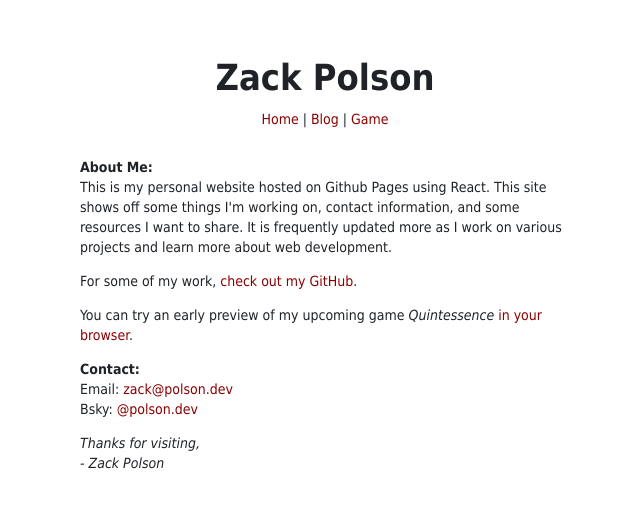
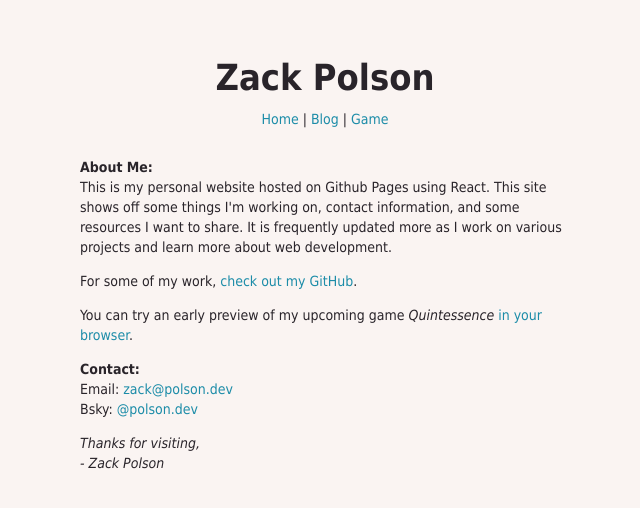
Before and after one commit to polzon/polzon.github.io, a Next.js app: page / in a window 1280 px wide. Shown: the top 508 px of the page, without its empty margins (315-955 px from the left). Built offline with nearby package versions, Linux system fonts and the light colour scheme.

Commit message:
updated global css with monokai colors
Signed-off-by: Zack Polson <zack@polson.dev>

```diff
--- a/app/globals.css
+++ b/app/globals.css
@@ -1,21 +1,7 @@
 @import "tailwindcss";
 
 :root {
-  --background: #ffffff;
-  --foreground: #171717;
-
-  --primary-text: darkred;
-  --primary-link: red;
-  --primary-visited: #ff6b6b;
-
   color-scheme: light dark;
-}
-
-@media (prefers-color-scheme: dark) {
-  :root {
-    --background: #0a0a0a;
-    --foreground: #ededed;
-  }
 }
 
 body {
@@ -56,15 +42,6 @@ b {
   font-weight: 700;
 }
 
-hr {
-  height: 1px;
-  border-width: 0;
-  min-width: 10em;
-  width: auto;
-  max-width: 35em;
-  align-self: center;
-}
-
 a {
   text-decoration: none;
 }
@@ -85,63 +62,63 @@ p {
 }
 
 @media (prefers-color-scheme: light) {
+  :root {
+    --light-background: #faf4f2;
+    --light-text: #29242a;
+    --light-primary-link: #1c8ca8;
+    --light-selection-background: #269d69;
+    --light-selection-text: var(--light-background);
+  }
+
   * {
-    color: #1f2328;
-    background-color: white;
+    color: var(--light-text);
+    background-color: var(--light-background);
   }
 
   a:hover,
   a:active {
-    color: var(--primary-link);
+    color: var(--light-primary-link);
   }
 
   a:link,
   a:visited {
-    color: var(--primary-text);
-  }
-
-  hr {
-    color: var(--primary-text);
-    background-color: var(--primary-text);
+    color: var(--light-primary-link);
   }
 
   *::-moz-selection,
   *::selection {
-    color: white;
-    background-color: var(--primary-text);
+    color: var(--light-selection-text);
+    background-color: var(--light-selection-background);
   }
 }
 
 @media (prefers-color-scheme: dark) {
+  :root {
+    --dark-background: #2d2a2e;
+    --dark-text: #fcfcfa;
+    --dark-primary-link: #ff6188;
+    --dark-selection-background: #78dce8;
+    --dark-selection-text: var(--dark-background);
+  }
   * {
-    color: #c8c3bc;
-    background-color: #181a1b;
+    color: var(--dark-text);
+    background-color: var(--dark-background);
   }
 
   a:hover,
   a:active {
-    color: var(--primary-text);
+    color: var(--dark-primary-link);
   }
 
   a:link,
   a:visited {
-    color: var(--primary-visited);
-  }
-
-  b,
-  a::-moz-selection {
-    color: #e8e6e3;
-    font-weight: bolder;
-  }
-
-  hr {
-    background-color: #e8e6e3;
+    color: var(--dark-primary-link);
   }
 
   *::-moz-selection,
   *::selection {
-    color: #e8e6e3;
-    background-color: var(--primary-text);
+    color: var(--dark-selection-text);
+    background-color: var(--dark-selection-background);
   }
 }
 
```
